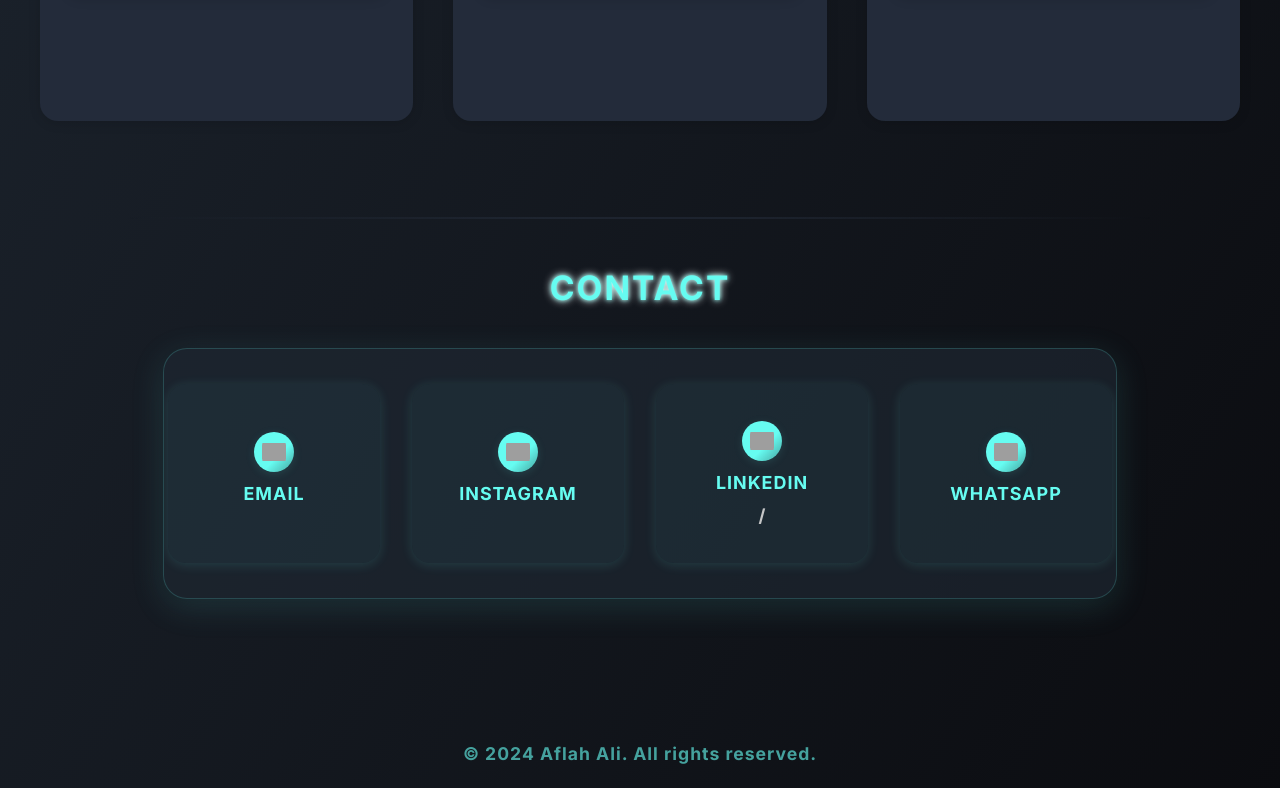
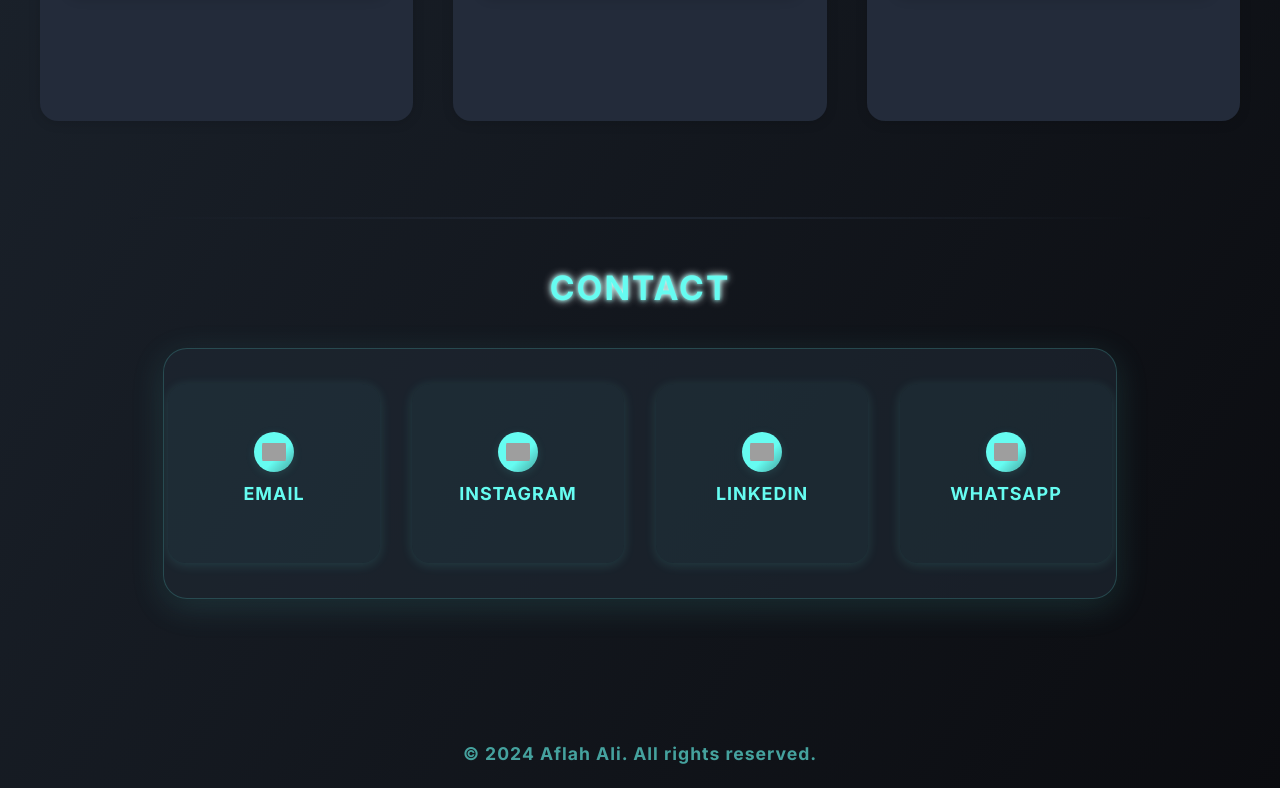
Before and after one commit to Suhail-Palazhi-9/Aflu, a plain HTML site: page index.html in a window 1280 px wide. Shown: the part 8155-8943 px from the top of the page. Drawn offline with nearby package versions, Linux system fonts and the light colour scheme; grey boxes are pictures that could not be loaded.

Commit message:
Update index.html

```diff
--- a/index.html
+++ b/index.html
@@ -892,7 +892,7 @@
         <div class="contact-row" onclick="window.open('https://www.linkedin.com/in/aflahali/','_blank')">
           <span class="contact-icon-circle"><img src="https://img.icons8.com/color/48/linkedin.png" alt="LinkedIn" class="contact-icon"></span>
           <span class="contact-label">LinkedIn</span>
-          <a href="https://www.linkedin.com/in/aflahali/" target="_blank" class="contact-link">/</a>
+          <a href="https://www.linkedin.com/in/aflahali/" target="_blank" class="contact-link"></a>
         </div>
         <div class="contact-row" onclick="window.open('https://wa.me/7907956073','_blank')">
           <span class="contact-icon-circle"><img src="https://img.icons8.com/color/48/whatsapp--v1.png" alt="WhatsApp" class="contact-icon"></span>
```
